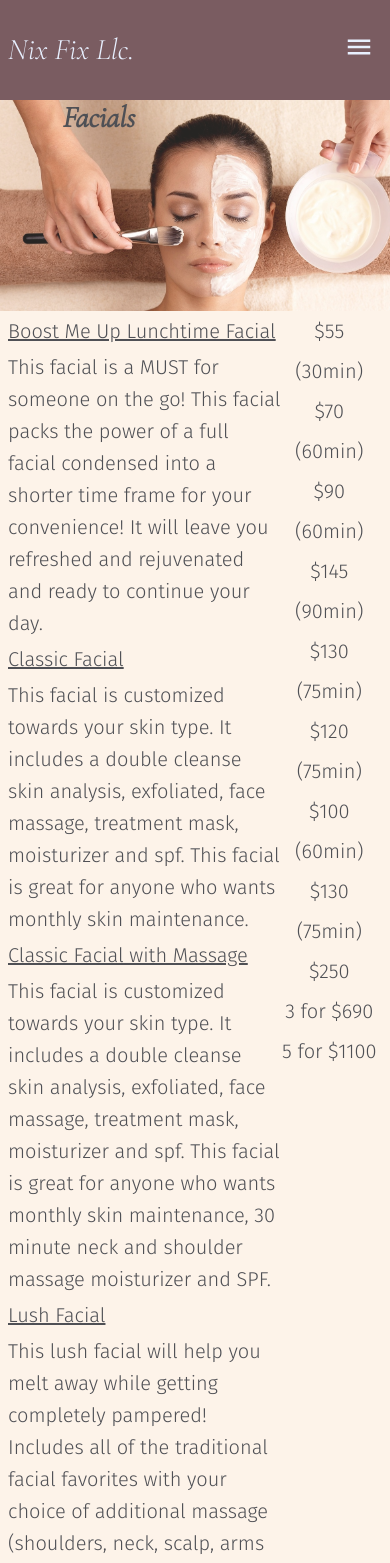
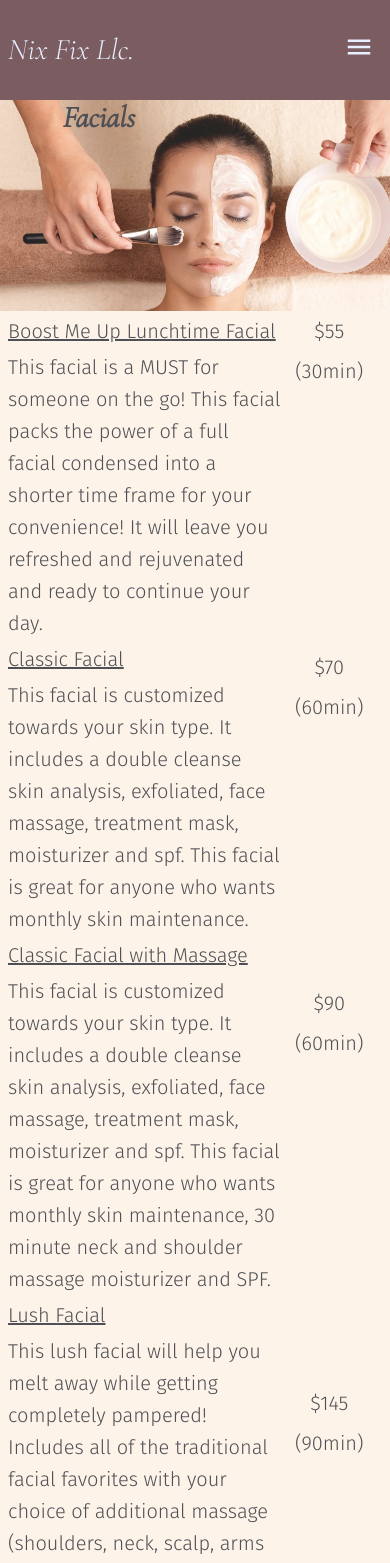
Before and after one commit to mattrowley10/NixFix, a React (Vite) app: page /facials in a window 390 px wide. Shown: the top 1563 px of the page. Built offline with nearby package versions, Linux system fonts and the light colour scheme.

Commit message:
facials phone

```diff
--- a/src/Components/FacialDescription.jsx
+++ b/src/Components/FacialDescription.jsx
@@ -98,49 +98,49 @@ export default function FacialDescription() {
         </li>
         <li
           id="2"
-          className="facial-pricing sm:mt-64 md:mt-32 lg:mt-24 xl:mt-10 2xl:mt-4"
+          className="facial-pricing mt-64 sm:mt-64 md:mt-32 lg:mt-24 xl:mt-10 2xl:mt-4"
         >
           $70 (60min)
         </li>
         <li
           id="3"
-          className="facial-pricing sm:mt-64 md:mt-32 lg:mt-32 lg:pt-2 xl:mt-20 2xl:mt-8"
+          className="facial-pricing mt-64 sm:mt-64 md:mt-32 lg:mt-32 lg:pt-2 xl:mt-20 2xl:mt-8"
         >
           $90 (60min)
         </li>
         <li
           id="4"
-          className="facial-pricing sm:mt-80 md:mt-40 lg:mt-44 xl:mt-24 2xl:mt-16"
+          className="facial-pricing mt-80 sm:mt-80 md:mt-40 lg:mt-44 xl:mt-24 2xl:mt-16"
         >
           $145 (90min)
         </li>
         <li
           id="5"
-          className="facial-pricing sm:mt-48 md:mt-24 lg:mt-32 xl:mt-20 2xl:mt-14"
+          className="facial-pricing mt-48 sm:mt-48 md:mt-24 lg:mt-32 xl:mt-20 2xl:mt-14"
         >
           $130 (75min)
         </li>
         <li
           id="6"
-          className="facial-pricing sm:mt-52 md:mt-32 lg:pt-2 xl:mt-20 2xl:mt-8"
+          className="facial-pricing mt-52 sm:mt-52 md:mt-32 lg:pt-2 xl:mt-20 2xl:mt-8"
         >
           $120 (75min)
         </li>
         <li
           id="7"
-          className="facial-pricing sm:mt-48 md:mt-24 lg:pt-2 xl:mt-16 2xl:mt-6"
+          className="facial-pricing mt-48 sm:mt-48 md:mt-24 lg:pt-2 xl:mt-16 2xl:mt-6"
         >
           $100 (60min)
         </li>
         <li
           id="8"
-          className="facial-pricing sm:mt-52 md:mt-20 lg:mt-32 xl:mt-16 2xl:mt-10"
+          className="facial-pricing mt-52 sm:mt-52 md:mt-20 lg:mt-32 xl:mt-16 2xl:mt-10"
         >
           $130 (75min)
         </li>
         <li
           id="9"
-          className="sm:mt-48 xl:mt-28 md:mt-36 lg:mt-40 lg:pt-2 2xl:mt-16"
+          className=" mt-48 sm:mt-48 xl:mt-28 md:mt-36 lg:mt-40 lg:pt-2 2xl:mt-16"
         >
           $250
           <br /> 3 for $690
```
